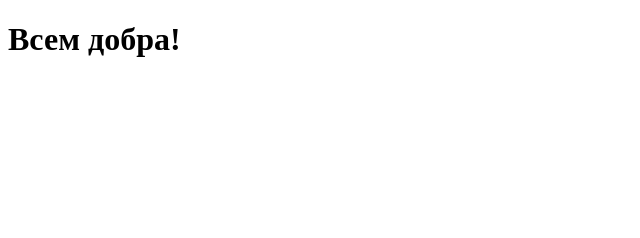
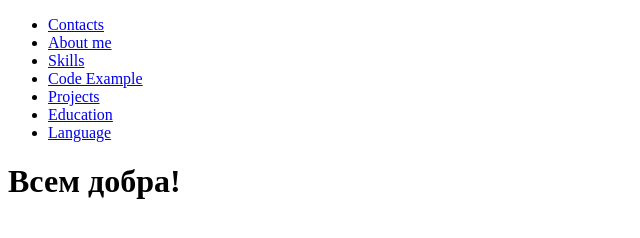
Before and after one commit to denislob/rsschool-cv, a plain HTML site: page index.html in a window 1280 px wide. Shown: the whole page, without its empty margins (0-640 px from the left). Drawn offline with Linux system fonts and the light colour scheme.

Commit message:
feat: add header

```diff
--- a/index.html
+++ b/index.html
@@ -3,9 +3,23 @@
 <head>
     <meta charset="UTF-8">
     <meta name="viewport" content="width=device-width, initial-scale=1.0">
-    <title>My_cv</title>
+    <title>CV Denis Lobastov</title>
 </head>
 <body>
+    <div class="wrapper">
+        <!-- header -->
+         <nav>
+            <ul>
+                <li><a href="#contacts" class="nav-link">Contacts</a></li>
+                <li><a href="#about me" class="nav-link">About me</a></li>
+                <li><a href="#skills" class="nav-link">Skills</a></li>
+                <li><a href="#code example" class="nav-link">Code Example</a></li>
+                <li><a href="#projects" class="nav-link">Projects</a></li>
+                <li><a href="#education" class="nav-link">Education</a></li>
+                <li><a href="#language" class="nav-link">Language</a></li>
+            </ul>
+         </nav>
+    </div>
     <h1>Всем добра!</h1>
 </body>
 </html>
```
